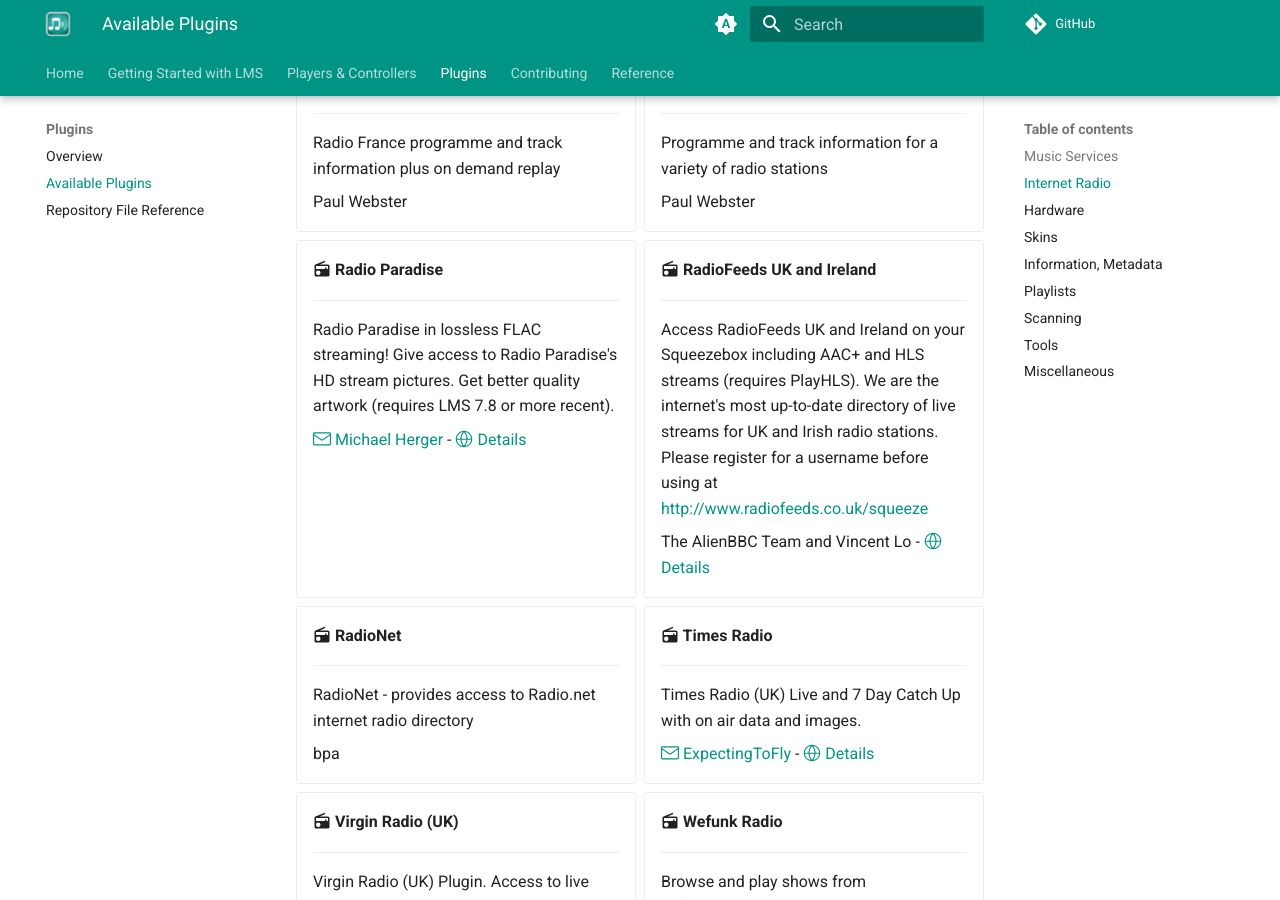
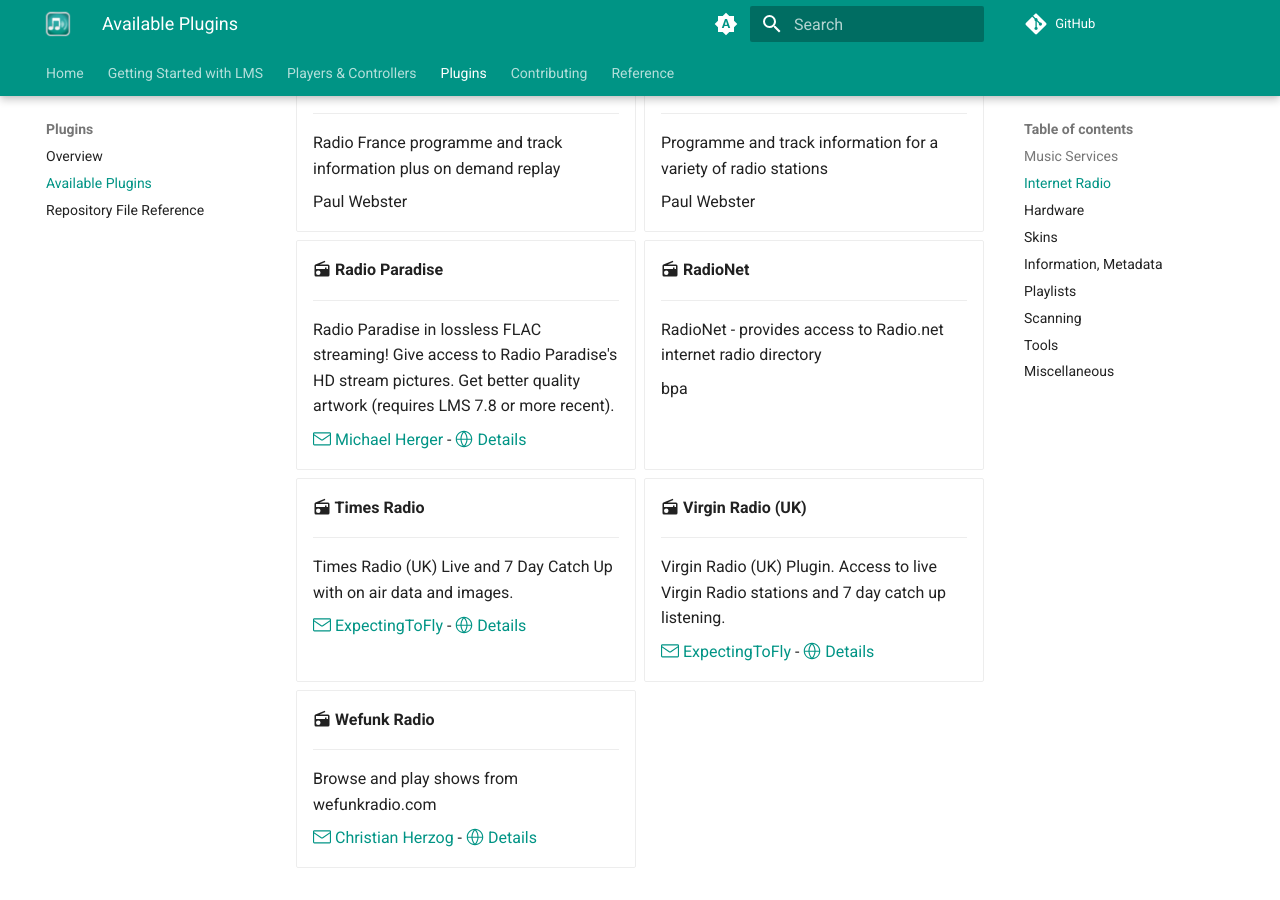
Before and after one commit to LMS-Community/lms-community.github.io, an MkDocs documentation site: the page built from docs/plugins/directory.md, in a window 1280 px wide and 900 px high, scrolled down 2698 px. Built offline with MkDocs 1.6.1 and Material for MkDocs 9.7.7, drawn with Linux system fonts in a browser that asks for light colours; comment, search, counter and statistics services are not loaded.

Commit message:
Update external data sources

```diff
--- a/docs/plugins/directory.md
+++ b/docs/plugins/directory.md
@@ -227,14 +227,6 @@ title: Available Plugins
     Radio Paradise in lossless FLAC streaming! Give access to Radio Paradise's HD stream pictures. Get better quality artwork (requires LMS 7.8 or more recent).
 
     [:octicons-mail-24: Michael Herger](mailto:slim@herger.net)    - [:octicons-globe-24: Details](https://www.herger.net/slim-plugins/)
-
--   __:material-radio: RadioFeeds UK and Ireland__
-
-    ---
-
-    Access RadioFeeds UK and Ireland on your Squeezebox including AAC+ and HLS streams (requires PlayHLS). We are the internet's most up-to-date directory of live streams for UK and Irish radio stations. Please register for a username before using at [http://www.radiofeeds.co.uk/squeeze](http://www.radiofeeds.co.uk/squeeze)
-
-    The AlienBBC Team and Vincent Lo    - [:octicons-globe-24: Details](http://www.radiofeeds.co.uk/squeeze/)
 
 -   __:material-radio: RadioNet__
 
```
Also changed, not shown: docs/getting-started/changelog-lms8.md (+1 -0 lines).
